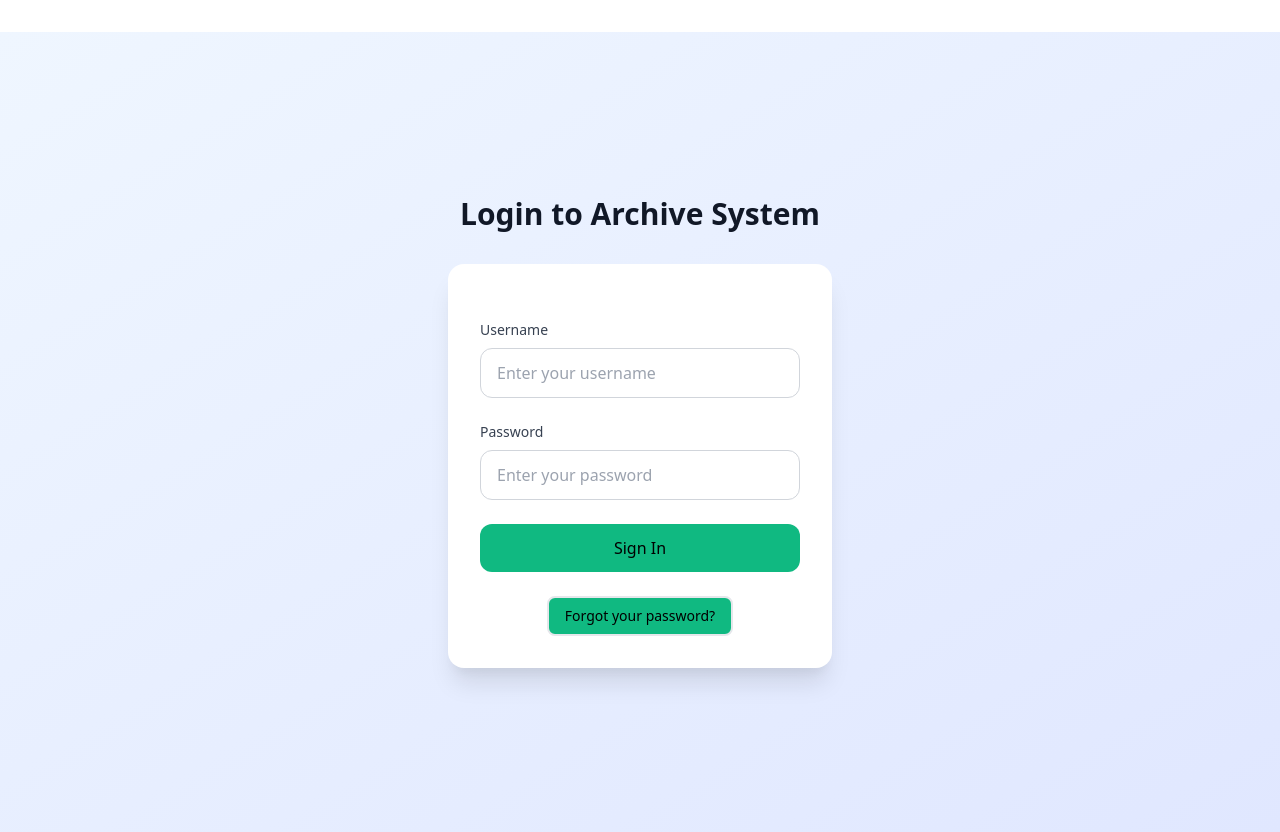
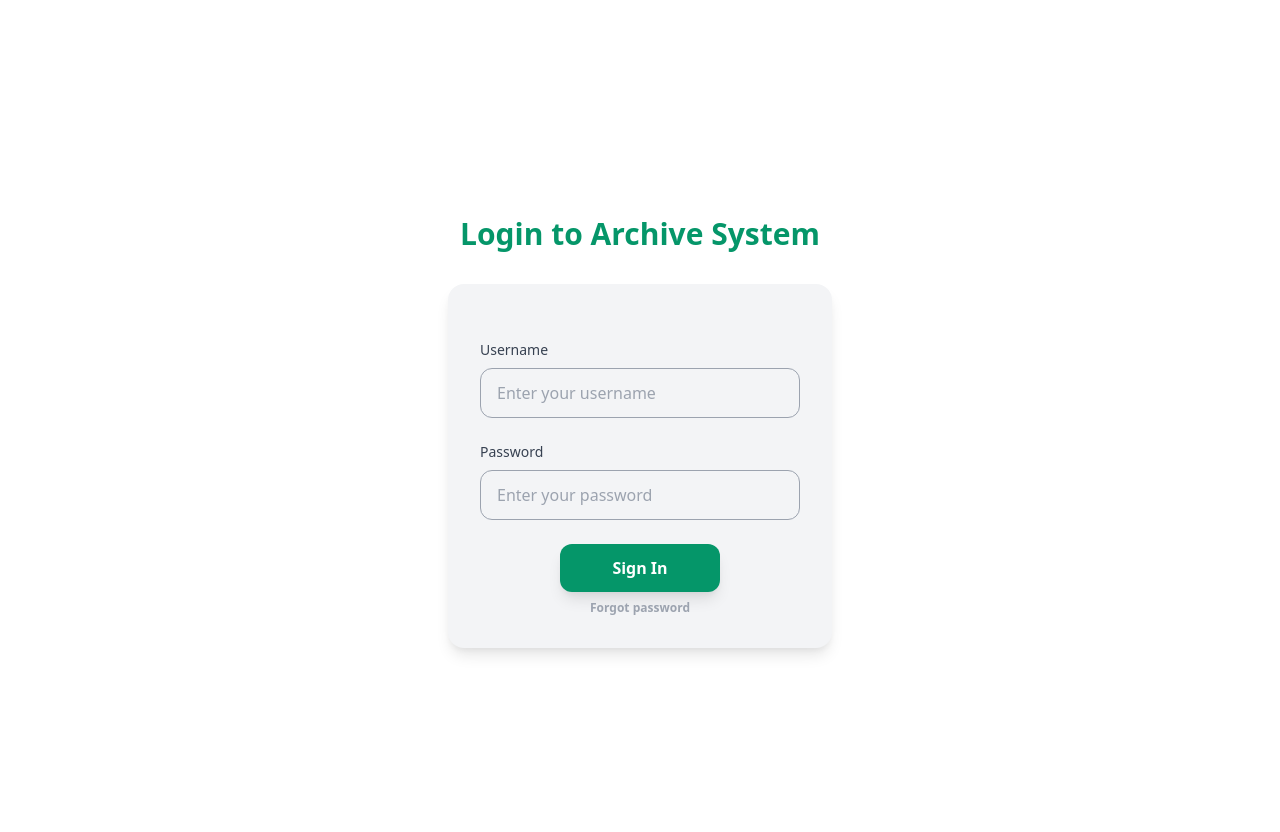
Before and after one commit to 09078270504/EDMS, a Django app: page /login/ in a window 1280 px wide. Shown: the part 72-904 px from the top of the page. Run offline with Django 5.2, Linux system fonts and the light colour scheme; some libraries are stand-ins or nearby versions.

Commit message:
refractor(login):Improved login page

```diff
--- a/webocr/templates/auth/login.html
+++ b/webocr/templates/auth/login.html
@@ -1,15 +1,13 @@
 {% extends 'base.html' %}
-
 {% block title %}Login - Archive System{% endblock %}
 
 {% block content %}
-<div class="min-h-screen flex items-center justify-center bg-gradient-to-br from-blue-50 to-indigo-100">
+<div class="min-h-screen flex items-center justify-center bg-white">
     <div class="max-w-md w-full space-y-8 p-8">
         <div class="text-center">
-            <h2 class="text-3xl font-bold text-gray-900">Login to Archive System</h2>
+            <h2 class="text-3xl font-bold text-green-600">Login to Archive System</h2>
         </div>
-
-        <div class="bg-white p-8 rounded-2xl shadow-xl">
+        <div class="bg-gray-100 p-8 rounded-2xl shadow-lg">
             <!-- Display Django messages -->
             {% if messages %}
                 {% for message in messages %}
@@ -39,23 +37,21 @@
                 {% csrf_token %}
                 <div>
                     <label for="id_username" class="block text-sm font-medium text-gray-700 mb-2">Username</label>
-                    <input type="text" name="username" id="id_username" required class="w-full px-4 py-3 border border-gray-300 rounded-xl" placeholder="Enter your username">
+                    <input type="text" name="username" id="id_username" required class="w-full px-4 py-3 border border-gray-400 rounded-xl bg-gray-100" placeholder="Enter your username">
                 </div>
 
                 <div>
                     <label for="id_password" class="block text-sm font-medium text-gray-700 mb-2">Password</label>
-                    <input type="password" name="password" id="id_password" required class="w-full px-4 py-3 border border-gray-300 rounded-xl" placeholder="Enter your password">
+                    <input type="password" name="password" id="id_password" required class="w-full px-4 py-3 border border-gray-400 rounded-xl bg-gray-100" placeholder="Enter your password">
                 </div>
 
-                <button type="submit" class="w-full bg-green-500 text-black-500 py-3 px-4 rounded-xl hover:bg-green-700 transition-colors">Sign In</button>
+                <div class="space-y-2">
+                    <button type="submit" class="w-1/2 mx-auto bg-green-600 font-bold text-white py-3 px-4 rounded-xl hover:bg-green-700 transition-colors flex items-center justify-center shadow-lg">Sign In</button>
 
-                <!-- Forgot Password Link -->
-                <div class="text-center mt-4">
                     <a href="{% url 'forgot_password' %}"
                     role="button"
-                    class="inline-block px-4 py-2 border-2 rounded-lg bg-green-500 text-black-500 text-sm
-                            hover:bg-green-700 transition-colors duration-200">
-                    Forgot your password?
+                    class="block mx-auto text-gray-400 text-xs font-bold rounded-xl transition-colors duration-200 w-1/2 hover:text-gray-900 text-center w-fit">
+                    Forgot password
                     </a>
                 </div>
             </form>
```
